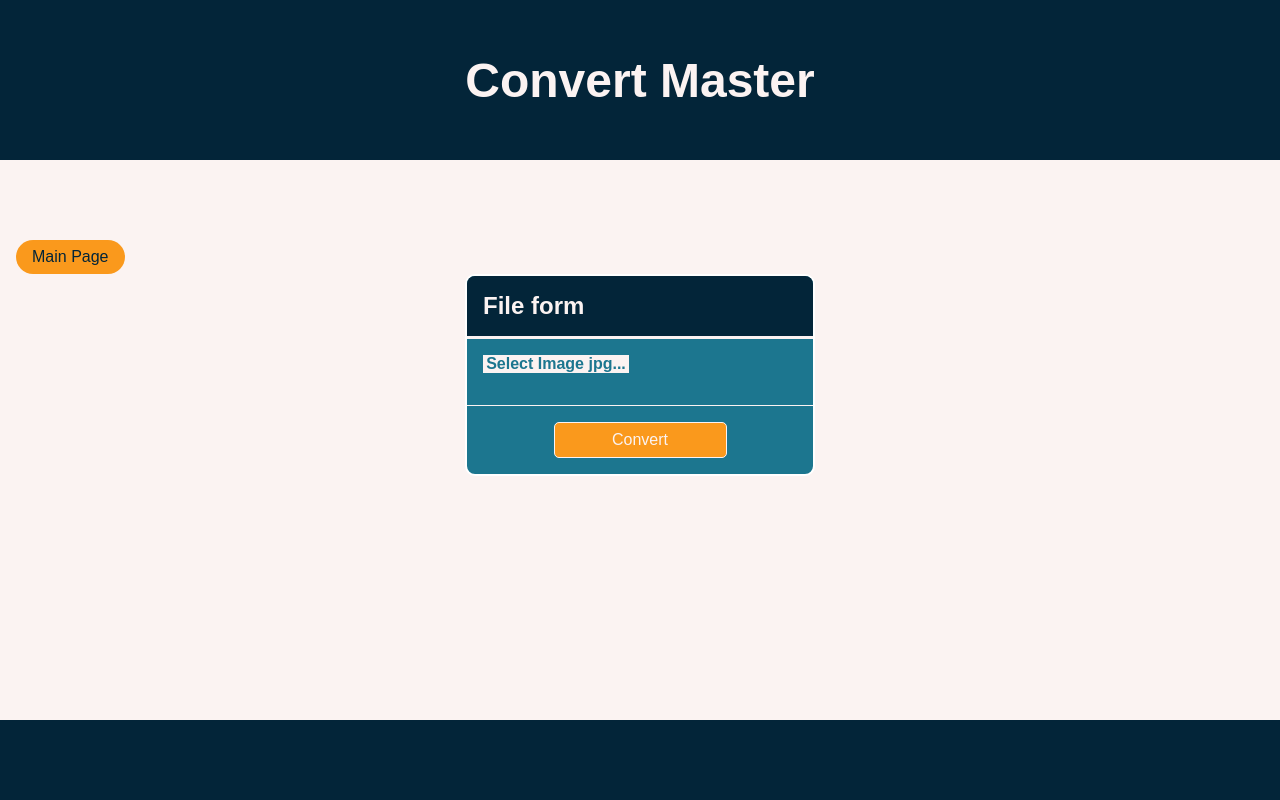
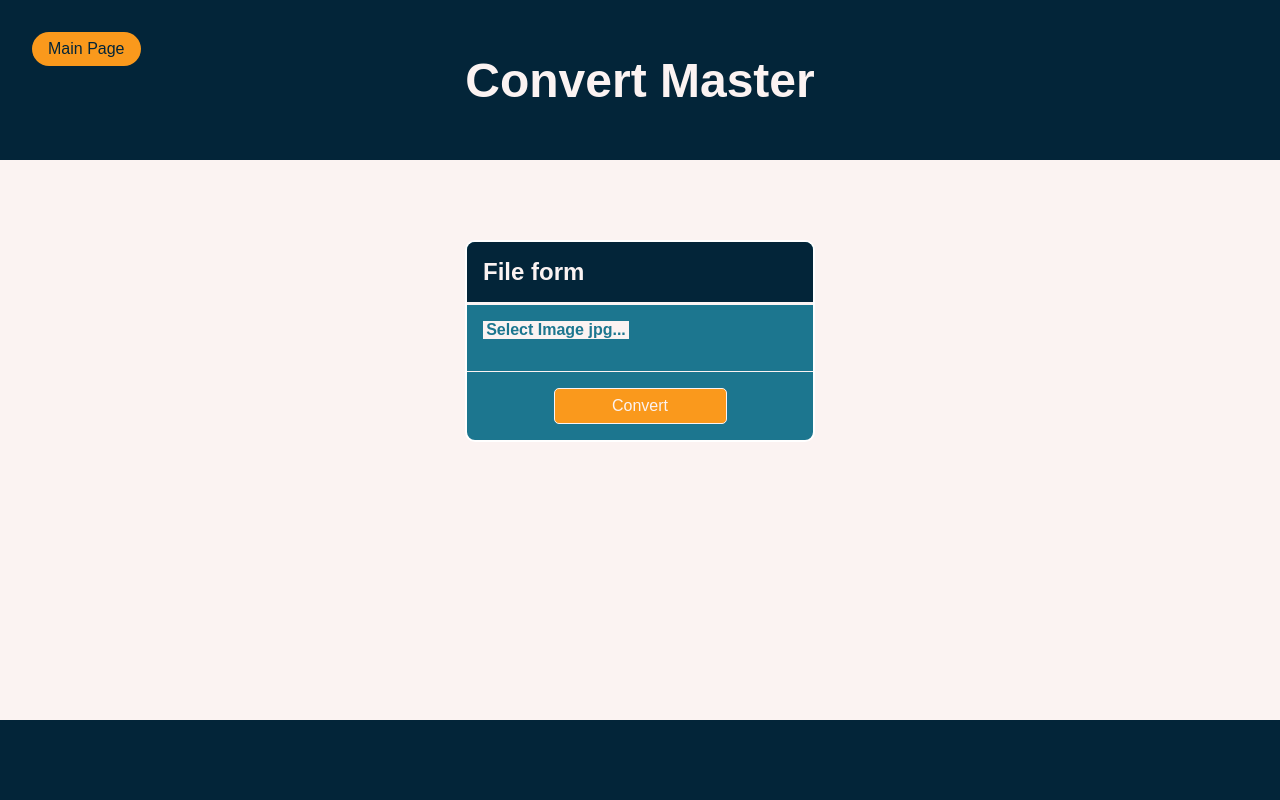
Before and after one commit to BenAwad95/convert_master, a Django app: page /jpg2pdf/ in a window 1280 px wide. Run offline with Django 4.2, Linux system fonts and the light colour scheme; parts of the project's set-up code (start-up, migrations or seed data) failed here and were passed over.

Commit message:
chnage main-page-btn postion

```diff
--- a/static/css/style.css
+++ b/static/css/style.css
@@ -29,7 +29,6 @@ main{
 main .btn-primary{
     width: fit-content;
     margin: 0;
-    margin-left: 1rem;
     background: #fa991c;
     color: #032539;
     text-decoration: none;
@@ -38,6 +37,12 @@ main .btn-primary{
 main .btn-primary:hover{
     background: #1c768f;
     color: #fbf3f2;
+}
+
+main #main-page-btn{
+    position: fixed;
+    top: 2rem;
+    left: 2rem;
 }
 
 #apps-list{
--- a/templates/base.html
+++ b/templates/base.html
@@ -15,7 +15,7 @@
     </header>
     <main>
         {% if form %}
-        <a href="{% url 'control:home' %}" class='btn-primary'>Main Page</a>
+        <a id="main-page-btn" href="{% url 'control:home' %}" class='btn-primary'>Main Page</a>
         {% endif %}
         {% block content %}
             <div id="apps-list">
```
Also changed, not shown: 1 other file.
